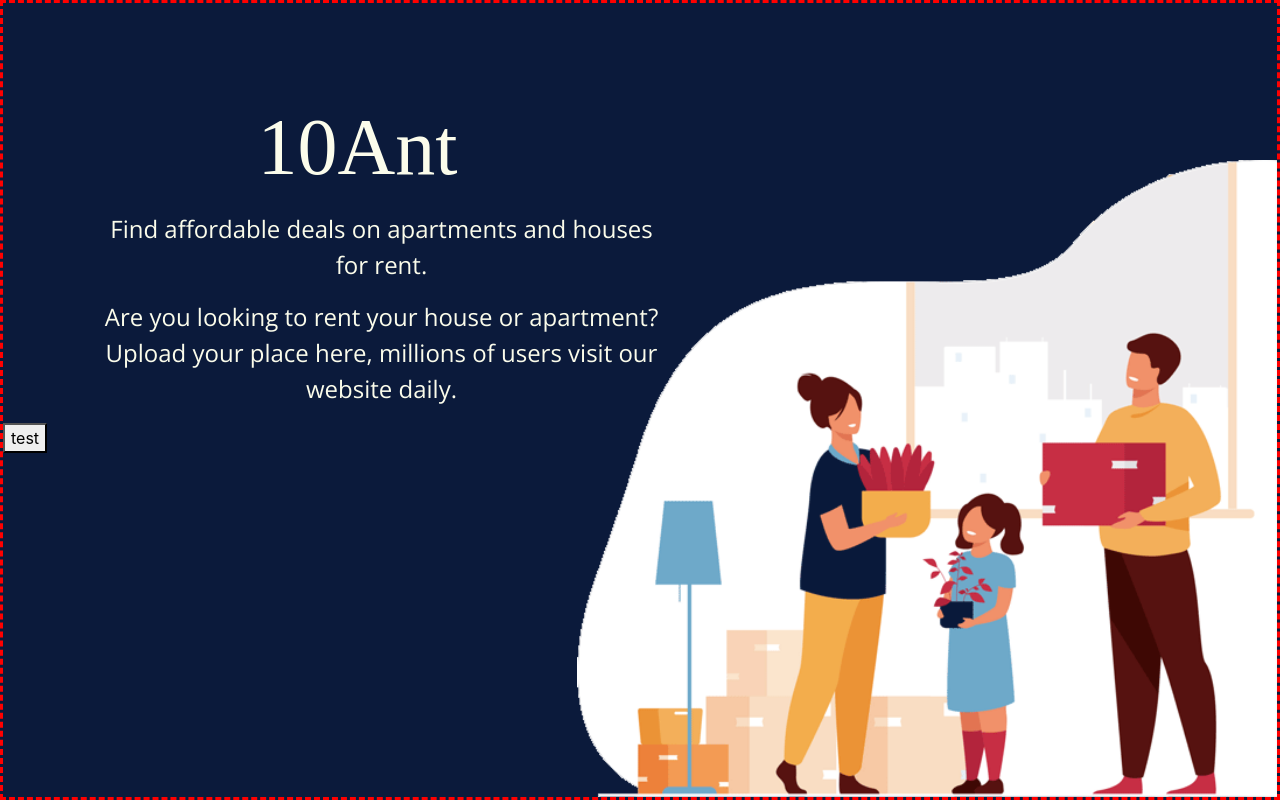
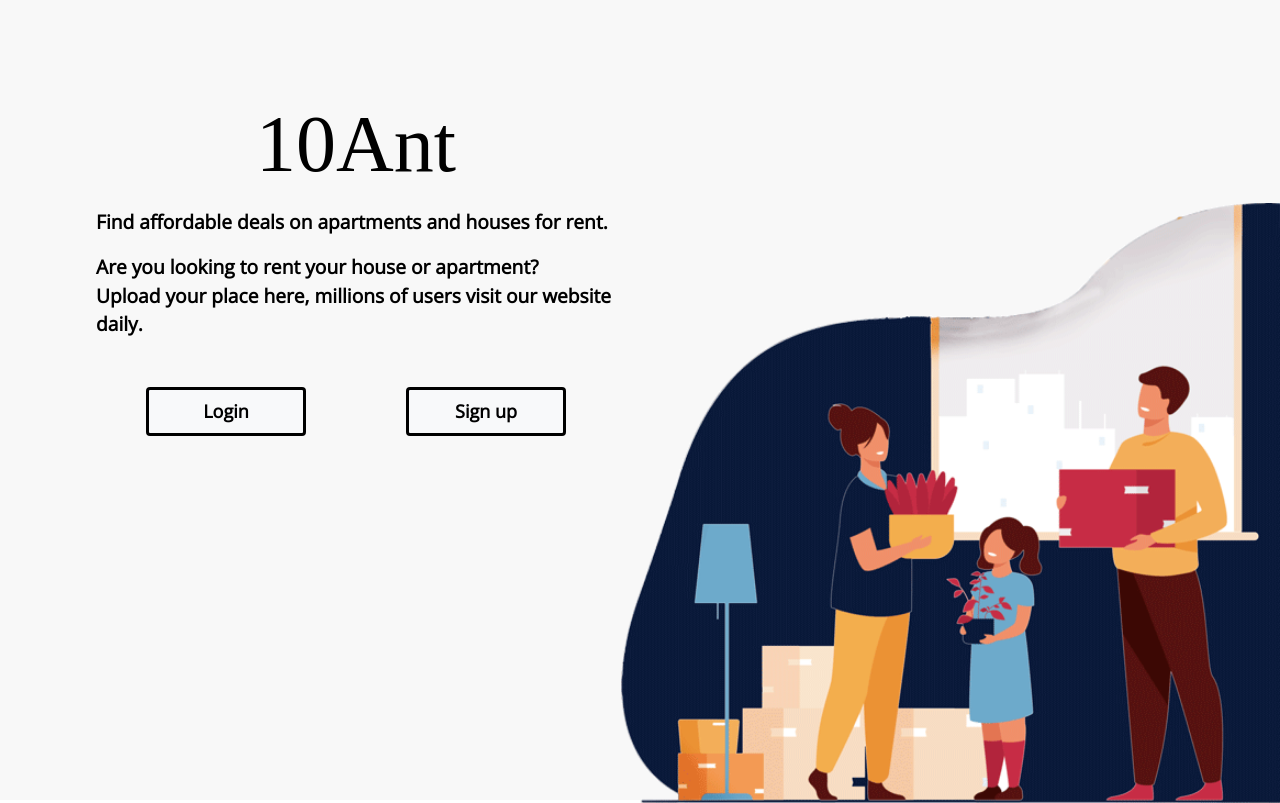
Before and after one commit to Berabjesus/10ant---House-rental-app-frontend, a React (Create React App) app: page / in a window 1280 px wide. Built offline with nearby package versions, Linux system fonts and the light colour scheme; a web font is replaced by a local one.

Commit message:
add landing page design

```diff
--- a/src/components/home/buttons.js
+++ b/src/components/home/buttons.js
@@ -1,7 +1,9 @@
-const Buttons = () => {
+import style from './buttons.module.css';
+
+const Buttons = ({text}) => {
   return (
-    <button>
-      test
+    <button className={`btn btn-light px-3 py-2 my-2 fw-bold ${style.landing_btns} ${style.glow_button}`}>
+      {text}
     </button>
   )
 }
--- /dev/null
+++ b/src/components/home/buttons.module.css
@@ -0,0 +1,18 @@
+
+.landing_btns {
+  border: 3px solid black;
+  width: 160px;
+  font-size: 18px;
+  text-decoration: none;
+  color:black;
+  padding: 15px 40px;
+  border-radius: 4px;
+  transition: all 0.2s ease-in-out;
+}
+
+.glow_button:hover {
+  border: 3px solid black;
+  box-shadow: 0px 15px 30px rgba(14, 1, 24, 0.4);
+  background-color: black;
+  color: #f8f8f8;
+}
--- a/src/containers/home/home.js
+++ b/src/containers/home/home.js
@@ -3,16 +3,19 @@ import style from './home.module.css';
 
 const home = () => {
   return (
-    <section className={`vh_100 pt-5 ${style.custom_border} ${style.section}`}>
+    <section className={`vh_100 pt-xl-5 ps-md-5 ${style.section}`}>
       <figure className="mb-0"></figure>
-      <div className='d-flex flex-column ps-5 pt-5 '>
-        <h2 className="display-1 text-center w-50 pb-2 font_logo">10Ant</h2>
-        <div className="font_os fs-4 w-50 ps-5 text-center">
+      <div className='d-flex flex-column px-5 pt-5 col-12 col-md-6'>
+        <h2 className={`display-1 text-center pb-2 font_logo text-black ${style.logo}`}>10Ant</h2>
+        <div className={`font_os text-black fw-bolder ${style.description}`}>
           <p >Find affordable deals on apartments and houses for rent. </p>
           <p>Are you looking to rent your house or apartment? <br /> Upload your place here, millions of users visit our website daily.</p>
+          <div className='d-flex flex-wrap justify-content-around pt-md-4 mx-auto'>
+            <Buttons text="Login"/>
+            <Buttons text="Sign up"/>
+          </div>
         </div>
       </div>
-      <Buttons/>
     </section>
   )
 }
--- a/src/containers/home/home.module.css
+++ b/src/containers/home/home.module.css
@@ -1,30 +1,29 @@
+figure {
+  position: absolute;
+  z-index: 1;
+  bottom: -3px;
+  right: 0;
+  min-height: 600px;
+  width: 700px;
+  background: url('../../assets/image/home2.png') right bottom / contain no-repeat ;
+}
+
+button {
+
+}
+
 .section {
   color: #FBFCEB;
   position: relative;
-  background-color: #0b1a3b;
+  background-color: #F8F8F8;
 }
 
-figure {
-  position: absolute;
-  z-index: 1;
-  bottom: 0;
-  right: 0;
-  min-height: 800px;
-  width: 700px;
-  background: url('../../assets/image/home.png') right bottom / contain no-repeat ;
-  /* box-shadow: inset 100px 300px 100px 40px #0b1a3be1; */
-  border-top-left-radius: 35%;
+.logo {
+  color: black;
 }
 
-.custom_border {
-  border: 3px dashed red;
-}
-
-@media screen and (max-width: 768px) {
-  figure {
-    background-position: right bottom;
-    max-width: 400px;
-  }
+.description {
+  font-size: 1.5vw;
 }
 
 @media screen and (max-width: 1200px) {
@@ -32,3 +31,24 @@ figure {
     width: 600px;
   }
 }
+
+@media screen and (max-width: 992px) {
+  figure {
+    max-width: 500px;
+  }
+}
+
+@media screen and (max-width: 768px) {
+  figure {
+    max-width: 350px;
+  }
+
+  .logo {
+    font-size: 65px;
+  }
+
+  .description {
+    font-size: 13px;
+  }
+
+}
--- a/src/styles/index.css
+++ b/src/styles/index.css
@@ -1,10 +1,16 @@
 @import url('https://fonts.googleapis.com/css2?family=Meddon&display=swap');
 @import url('https://fonts.googleapis.com/css2?family=Open+Sans:wght@300&display=swap');
+@import url('https://fonts.googleapis.com/css2?family=Raleway:ital,wght@0,500;0,700;1,100&display=swap');
 /*
 *  CSS TABLE OF CONTENTS
 *
 *  1.0 - Global values
 */
+
+.debug_border {
+  border: 3px dashed red;
+}
+
 .vh_100 {
   height: 100vh;
 }
@@ -17,6 +23,10 @@
   font-family:  'Open Sans', sans-serif;;
 }
 
+.font_rw {
+  font-family: 'Raleway', sans-serif;
+}
+
 body {
   margin: 0;
   font-family: -apple-system, BlinkMacSystemFont, 'Segoe UI', 'Roboto', 'Oxygen',
@@ -24,4 +34,5 @@ body {
     sans-serif;
   -webkit-font-smoothing: antialiased;
   -moz-osx-font-smoothing: grayscale;
+  overflow: hidden;
 }
```
Also changed, not shown: src/assets/image/home2.png (added).
